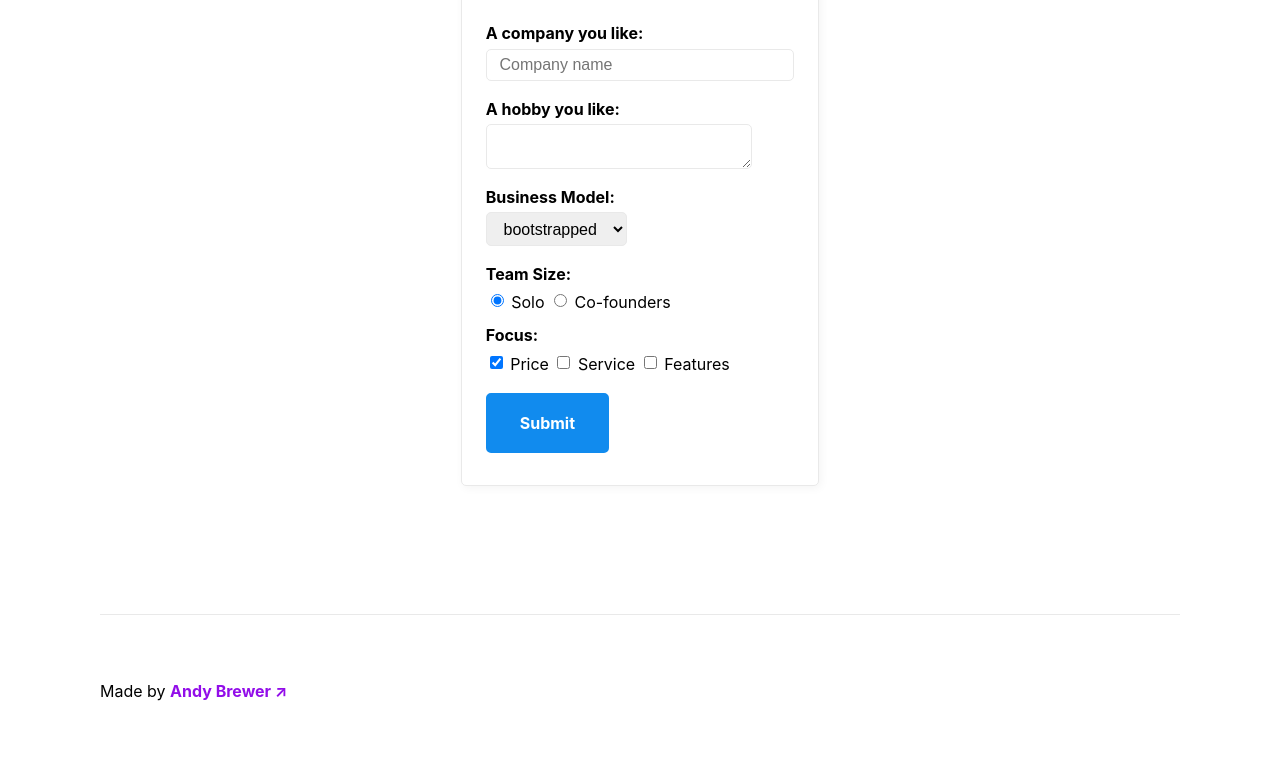
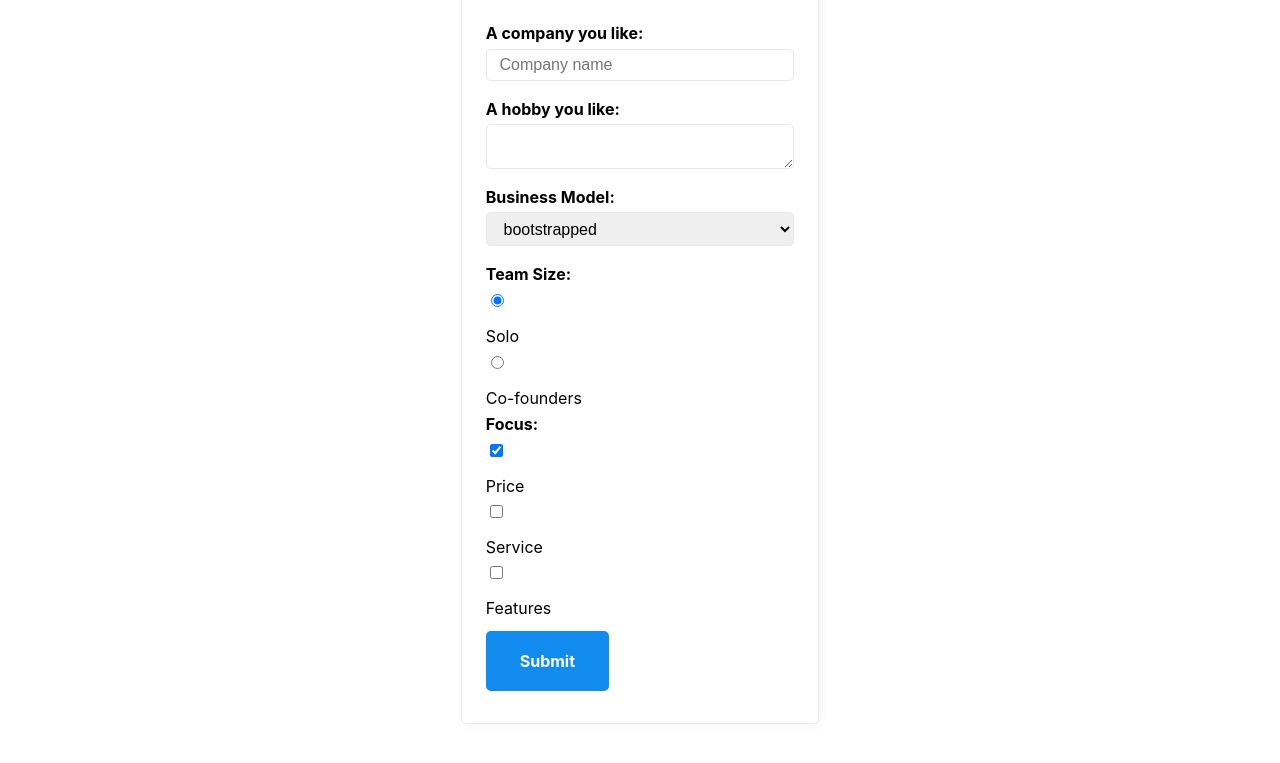
Before and after one commit to andybrewer/mvp, a website: page index.html in a window 1280 px wide. Shown: the part 7319-8082 px from the top of the page. Drawn offline with Linux system fonts and the light colour scheme.

Commit message:
Rework some form elements to display full width

```diff
--- a/mvp.css
+++ b/mvp.css
@@ -349,11 +349,14 @@ textarea {
     display: block;
     font-size: inherit;
     max-width: var(--width-card-wide);
+    width: 100%;
+    box-sizing: border-box;
 }
 
 input[type="checkbox"],
 input[type="radio"] {
     display: inline-block;
+    width: auto;
 }
 
 input[type="checkbox"]+label,
```
